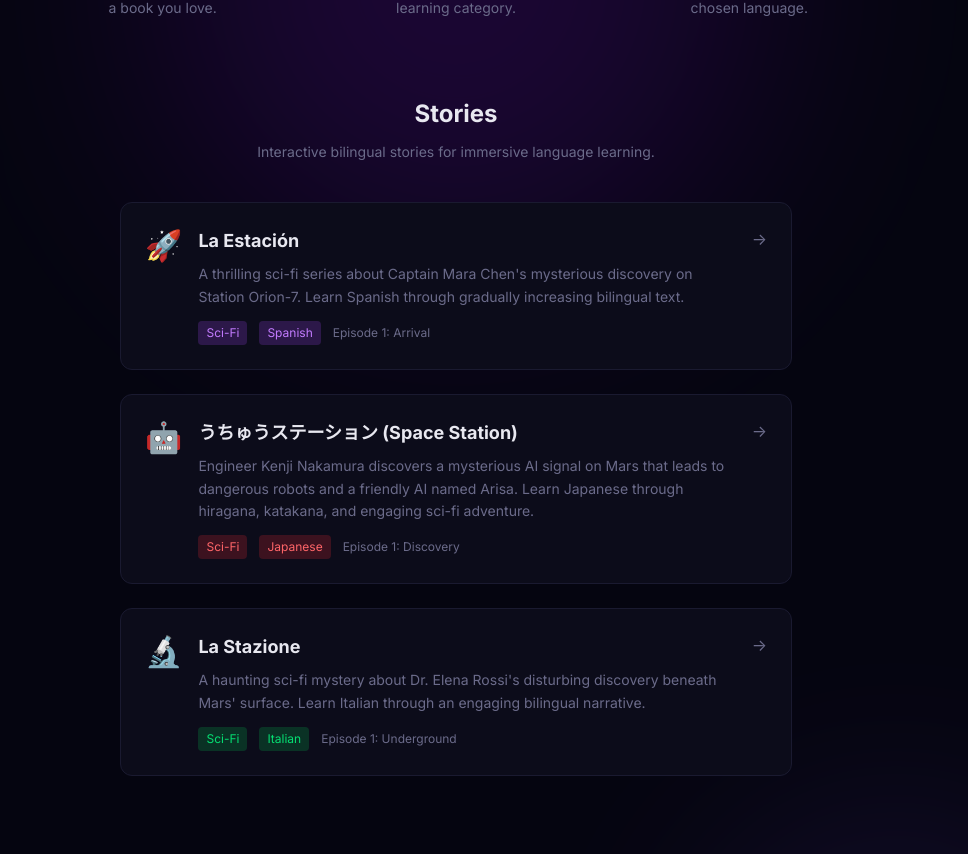
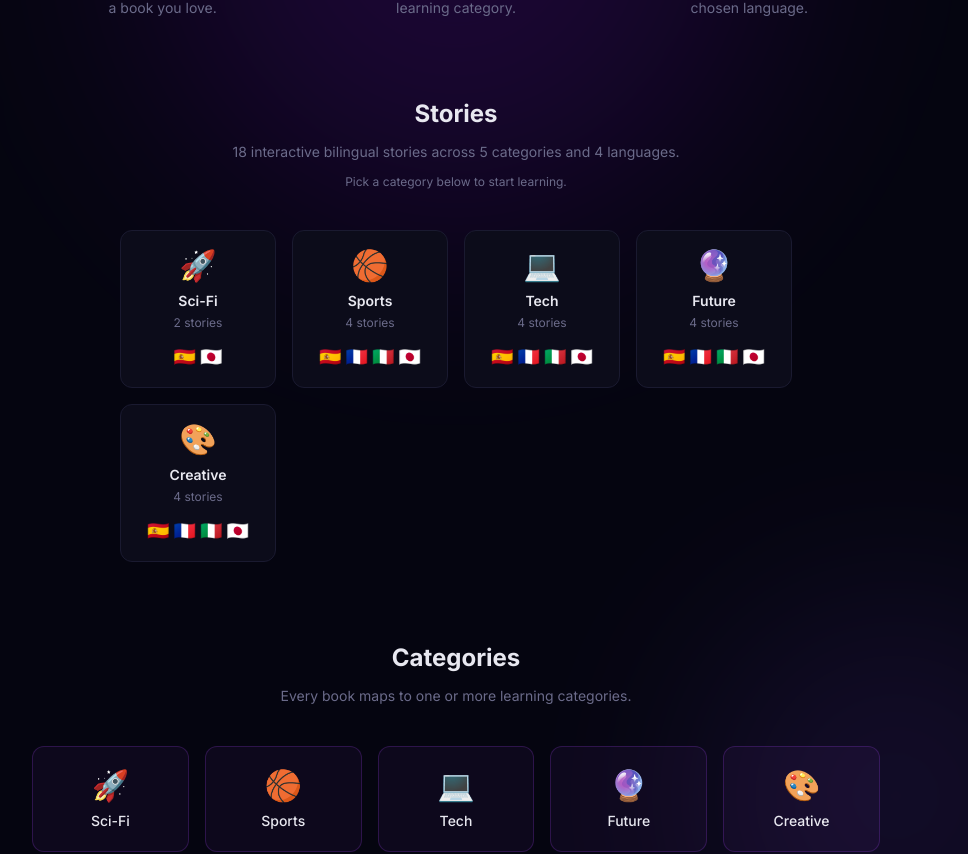
Before and after one commit to Anselmorin/Prysm, a Next.js app: page /bookbridge in a window 1280 px wide. Shown: the part 834-1688 px from the top of the page, without its empty margins (184-1152 px from the left). Built offline with nearby package versions, Linux system fonts and the light colour scheme.

Commit message:
Fix app flow: all categories show language links on book pages, dynamic story grid on homepage

```diff
--- a/app/bookbridge/book/[id]/page.tsx
+++ b/app/bookbridge/book/[id]/page.tsx
@@ -97,13 +97,11 @@ export default function BookDetailPage() {
           {hasValidCategories ? categories.map((cat) => {
             const catInfo = CATEGORIES.find((c) => c.id === cat);
             if (!catInfo) return null;
-            const hasSeries = cat === "future" || curatedBook;
             return (
               <div key={cat} className="rounded-xl border border-[var(--prysm-border)] bg-[var(--prysm-surface)] p-6">
                 <h3 className="text-lg font-semibold mb-4">
                   {catInfo.icon} {catInfo.label} Series
                 </h3>
-                {hasSeries ? (
                 <div className="grid grid-cols-2 sm:grid-cols-4 gap-3">
                   {LANGUAGES.map((lang) => (
                     <Link
@@ -116,9 +114,7 @@ export default function BookDetailPage() {
                     </Link>
                   ))}
                 </div>
-                ) : (
-                  <p className="text-sm text-[var(--prysm-muted)]">🚧 Coming Soon — Series for this category are in development.</p>
-                )}
+              )
               </div>
             );
           }) : (
--- a/app/bookbridge/page.tsx
+++ b/app/bookbridge/page.tsx
@@ -1,5 +1,6 @@
 import Link from "next/link";
-import { CATEGORIES } from "./data";
+import { CATEGORIES, LANGUAGES } from "./data";
+import { allSeries } from "./stories/data";
 
 export default function BookBridgePage() {
   return (
@@ -62,86 +63,38 @@ export default function BookBridgePage() {
       {/* Stories */}
       <section className="relative z-10 max-w-4xl mx-auto px-6 pb-20">
         <h2 className="text-center text-2xl font-bold mb-3">Stories</h2>
-        <p className="text-center text-[var(--prysm-muted)] text-sm mb-10 max-w-md mx-auto">
-          Interactive bilingual stories for immersive language learning.
+        <p className="text-center text-[var(--prysm-muted)] text-sm mb-3 max-w-md mx-auto">
+          {allSeries.length} interactive bilingual stories across {CATEGORIES.length} categories and {LANGUAGES.length} languages.
         </p>
-        <div className="grid gap-6 max-w-2xl mx-auto">
-          <Link
-            href="/bookbridge/story/la-estacion/arrival"
-            className="group bg-[var(--prysm-surface)] border border-[var(--prysm-border)] rounded-xl p-6 hover:border-purple-400 transition-colors"
-          >
-            <div className="flex items-start gap-4">
-              <div className="text-3xl">🚀</div>
-              <div className="flex-1">
-                <h3 className="font-bold text-lg mb-2 group-hover:text-purple-400 transition-colors">
-                  La Estación
-                </h3>
-                <p className="text-[var(--prysm-muted)] text-sm mb-3 leading-relaxed">
-                  A thrilling sci-fi series about Captain Mara Chen's mysterious discovery on Station Orion-7.
-                  Learn Spanish through gradually increasing bilingual text.
-                </p>
-                <div className="flex items-center gap-3 text-xs">
-                  <span className="px-2 py-1 bg-purple-500/20 text-purple-400 rounded">Sci-Fi</span>
-                  <span className="px-2 py-1 bg-purple-500/20 text-purple-400 rounded">Spanish</span>
-                  <span className="text-[var(--prysm-muted)]">Episode 1: Arrival</span>
+        <p className="text-center text-[var(--prysm-muted)] text-xs mb-10 max-w-md mx-auto">
+          Pick a category below to start learning.
+        </p>
+        <div className="grid grid-cols-2 sm:grid-cols-4 gap-4 max-w-2xl mx-auto">
+          {CATEGORIES.map((cat) => {
+            const count = allSeries.filter(s => s.category === cat.id).length;
+            return (
+              <div key={cat.id} className="rounded-xl border border-[var(--prysm-border)] bg-[var(--prysm-surface)] p-4 text-center">
+                <div className="text-3xl mb-2">{cat.icon}</div>
+                <h3 className="font-semibold text-sm mb-1">{cat.label}</h3>
+                <p className="text-xs text-[var(--prysm-muted)] mb-3">{count} stories</p>
+                <div className="flex flex-wrap justify-center gap-1">
+                  {LANGUAGES.map((lang) => {
+                    const has = allSeries.some(s => s.category === cat.id && s.language === lang.id);
+                    return has ? (
+                      <Link
+                        key={lang.id}
+                        href={`/bookbridge/series/${cat.id}/${lang.id}`}
+                        className="text-lg hover:scale-110 transition-transform"
+                        title={lang.label}
+                      >
+                        {lang.flag}
+                      </Link>
+                    ) : null;
+                  })}
                 </div>
               </div>
-              <div className="text-[var(--prysm-muted)] group-hover:text-purple-400 transition-colors">
-                →
-              </div>
-            </div>
-          </Link>
-          <Link
-            href="/bookbridge/story/uchuu-station/hakken"
-            className="group bg-[var(--prysm-surface)] border border-[var(--prysm-border)] rounded-xl p-6 hover:border-purple-400 transition-colors"
-          >
-            <div className="flex items-start gap-4">
-              <div className="text-3xl">🤖</div>
-              <div className="flex-1">
-                <h3 className="font-bold text-lg mb-2 group-hover:text-purple-400 transition-colors">
-                  うちゅうステーション (Space Station)
-                </h3>
-                <p className="text-[var(--prysm-muted)] text-sm mb-3 leading-relaxed">
-                  Engineer Kenji Nakamura discovers a mysterious AI signal on Mars that leads to dangerous robots and a friendly AI named Arisa.
-                  Learn Japanese through hiragana, katakana, and engaging sci-fi adventure.
-                </p>
-                <div className="flex items-center gap-3 text-xs">
-                  <span className="px-2 py-1 bg-red-500/20 text-red-400 rounded">Sci-Fi</span>
-                  <span className="px-2 py-1 bg-red-500/20 text-red-400 rounded">Japanese</span>
-                  <span className="text-[var(--prysm-muted)]">Episode 1: Discovery</span>
-                </div>
-              </div>
-              <div className="text-[var(--prysm-muted)] group-hover:text-purple-400 transition-colors">
-                →
-              </div>
-            </div>
-          </Link>
-
-          <Link
-            href="/bookbridge/story/la-stazione/underground"
-            className="group bg-[var(--prysm-surface)] border border-[var(--prysm-border)] rounded-xl p-6 hover:border-purple-400 transition-colors"
-          >
-            <div className="flex items-start gap-4">
-              <div className="text-3xl">🔬</div>
-              <div className="flex-1">
-                <h3 className="font-bold text-lg mb-2 group-hover:text-purple-400 transition-colors">
-                  La Stazione
-                </h3>
-                <p className="text-[var(--prysm-muted)] text-sm mb-3 leading-relaxed">
-                  A haunting sci-fi mystery about Dr. Elena Rossi's disturbing discovery beneath Mars' surface.
-                  Learn Italian through an engaging bilingual narrative.
-                </p>
-                <div className="flex items-center gap-3 text-xs">
-                  <span className="px-2 py-1 bg-green-500/20 text-green-400 rounded">Sci-Fi</span>
-                  <span className="px-2 py-1 bg-green-500/20 text-green-400 rounded">Italian</span>
-                  <span className="text-[var(--prysm-muted)]">Episode 1: Underground</span>
-                </div>
-              </div>
-              <div className="text-[var(--prysm-muted)] group-hover:text-purple-400 transition-colors">
-                →
-              </div>
-            </div>
-          </Link>
+            );
+          })}
         </div>
       </section>
 
```
Lines whose indentation alone changed are shown as unchanged.
